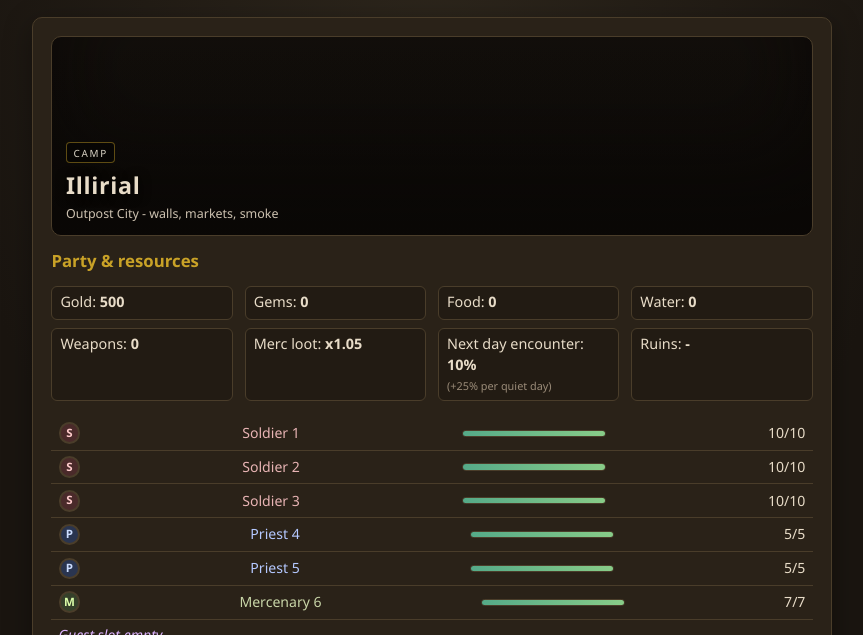
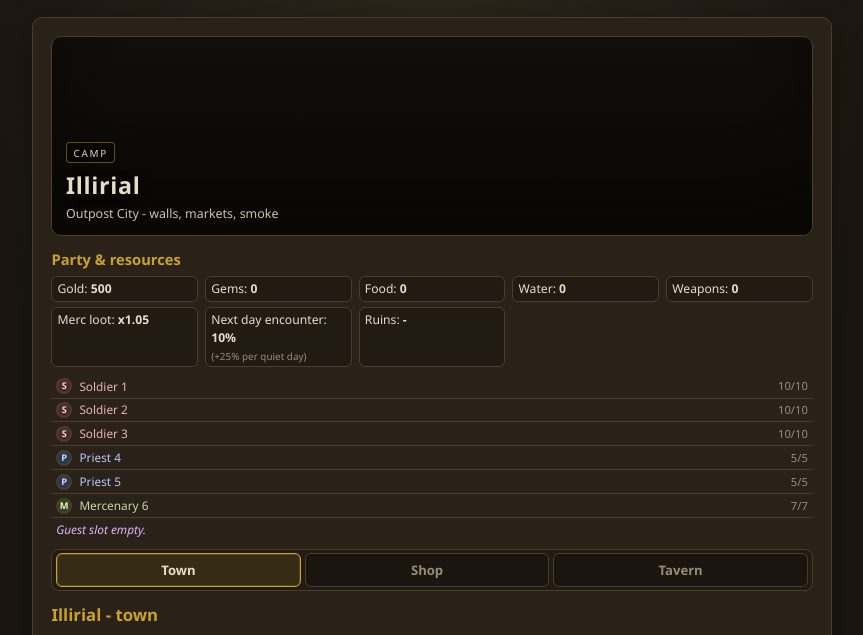
Before and after one commit to losbullitt/Illirial-Trail, a plain HTML site: page index.html in a window 1280 px wide. Shown: the part 86-721 px from the top of the page, without its empty margins (208-1071 px from the left). Drawn offline with Linux system fonts and the light colour scheme.

Commit message:
Compact party panel: remove header HP bars, tighter stats list

```diff
--- a/game.js
+++ b/game.js
@@ -880,7 +880,6 @@
     var ru = state.ruinsDiscovered ? "day " + state.ruinsTravelDay : "-";
     var partyBits = state.party
       .map(function (m) {
-        var pct = Math.max(0, Math.round((100 * m.hp) / m.maxHp));
         return (
           "<li>" +
           '<span class="' +
@@ -893,8 +892,7 @@
           '">' +
           m.name +
           "</span>" +
-          hpBarHtml(pct) +
-          "<span>" +
+          '<span class="party-hp-text">' +
           m.hp +
           "/" +
           m.maxHp +
@@ -910,8 +908,7 @@
         '<span class="role-guest">' +
         state.guest.name +
         "</span>" +
-        hpBarHtml(Math.round((100 * state.guest.hp) / state.guest.maxHp)) +
-        "<span>" +
+        '<span class="party-hp-text">' +
         state.guest.hp +
         "/" +
         state.guest.maxHp +
@@ -922,8 +919,9 @@
 
     return (
       mapBlock +
-      "<h2 class=\"panel-title\">Party & resources</h2>" +
-      "<div class=\"stats-grid\">" +
+      '<div class="party-panel">' +
+      "<h2 class=\"panel-title panel-title-party\">Party & resources</h2>" +
+      "<div class=\"stats-grid stats-grid-compact\">" +
       "<div class=\"stat\">Gold: <b>" +
       state.gold +
       "</b></div>" +
@@ -949,10 +947,10 @@
       ru +
       "</b></div>" +
       "</div>" +
-      "<ul class=\"party-list\">" +
+      "<ul class=\"party-list party-list-compact\">" +
       partyBits +
       guestLi +
-      "</ul>"
+      "</ul></div>"
     );
   }
 
--- a/index.html
+++ b/index.html
@@ -4,7 +4,7 @@
   <meta charset="utf-8" />
   <meta name="viewport" content="width=device-width, initial-scale=1.0" />
   <title>Illirial to New Isil</title>
-  <link rel="stylesheet" href="styles.css?v=10" />
+  <link rel="stylesheet" href="styles.css?v=11" />
 </head>
 <body>
   <div class="shell">
@@ -17,6 +17,6 @@
       <span>Open via a local server (e.g. <code>py -3 -m http.server 8080</code> in this folder) if the browser blocks scripts.</span>
     </footer>
   </div>
-  <script src="game.js?v=10"></script>
+  <script src="game.js?v=11"></script>
 </body>
 </html>
--- a/styles.css
+++ b/styles.css
@@ -110,6 +110,56 @@ body {
 
 .party-list li:last-child {
   border-bottom: none;
+}
+
+/* Compact header: Party & resources (no HP bars in list) */
+.party-panel {
+  margin-bottom: 0.5rem;
+}
+
+.panel-title-party {
+  margin-bottom: 0.35rem;
+  font-size: 0.92rem;
+}
+
+.party-panel .stats-grid-compact {
+  grid-template-columns: repeat(auto-fill, minmax(8.5rem, 1fr));
+  gap: 0.3rem 0.45rem;
+  margin: 0.35rem 0 0.45rem;
+  font-size: 0.76rem;
+}
+
+.party-panel .stats-grid-compact .stat {
+  padding: 0.2rem 0.32rem;
+  font-size: 0.76rem;
+}
+
+.party-panel .stats-grid-compact .stat-hint {
+  font-size: 0.62rem;
+}
+
+.party-list-compact {
+  margin-top: 0.3rem;
+}
+
+.party-list-compact li {
+  padding: 0.18rem 0.3rem;
+  font-size: 0.74rem;
+  gap: 0.35rem;
+}
+
+.party-list-compact .avatar.sm {
+  width: 1rem;
+  height: 1rem;
+  font-size: 0.58rem;
+}
+
+.party-hp-text {
+  margin-left: auto;
+  flex-shrink: 0;
+  font-size: 0.7rem;
+  color: var(--muted);
+  font-variant-numeric: tabular-nums;
 }
 
 .role-soldier {
```
